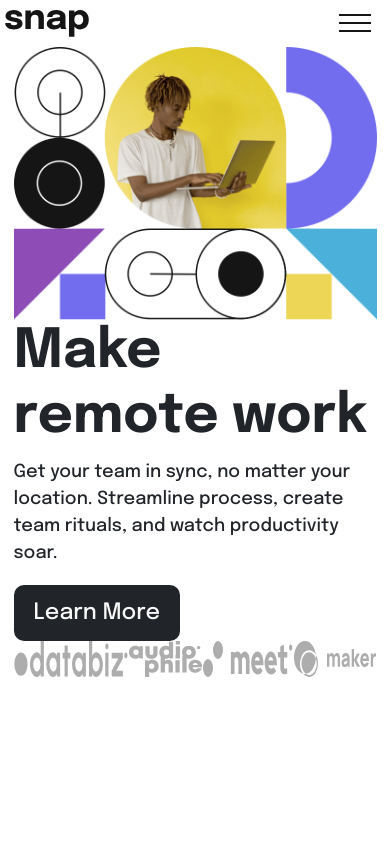
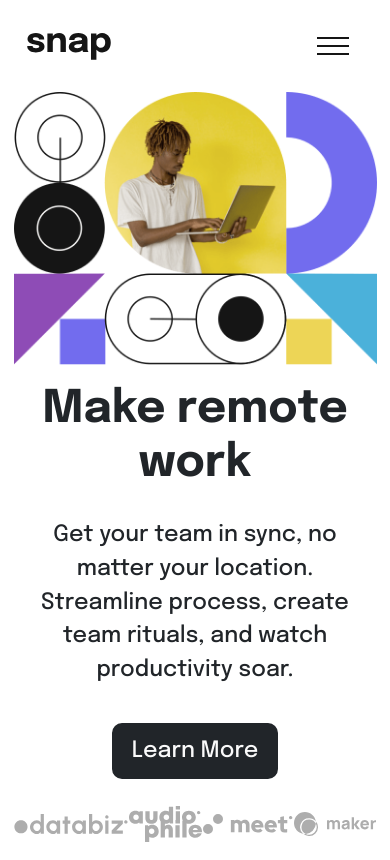
Before and after one commit to Diego-SLuiz/FrontEnd-Mentor, a plain HTML site: page Junior-Landing-Page/index.html in a window 390 px wide. Drawn offline with nearby package versions, Linux system fonts and the light colour scheme.

Commit message:
Breakpoint e responsividade

```diff
--- a/Junior-Landing-Page/index.html
+++ b/Junior-Landing-Page/index.html
@@ -19,7 +19,7 @@
 <body id="custom-bs">
 
     <!-- Main menu -->
-    <nav class="p-1 p-md-4 container-lg navbar navbar-expand-md">
+    <nav class="p-4 mb-0 mb-md-5 container-lg navbar navbar-expand-md">
         <img class="me-4 navbar-brand img-fluid" src="assets/logo.svg">
 
         <button class="navbar-toggler" type="button" data-bs-toggle="collapse" data-bs-target="#menu">
@@ -60,21 +60,21 @@
     </nav>
 
     <!--  -->
-    <main class="container">
+    <main class="container d-flex justify-content-center">
         <div class="row g-lg-5">
 
-            <section class="col-12 col-md-6 p-lg-5 order-last order-md-first d-flex flex-column justify-content-evenly">
-                <h1 class="text-large">Make remote work</h1>
+            <section class="col-12 col-lg-6 order-last order-lg-first d-flex flex-column justify-content-evenly">
+                <h1 class="pt-3 text-large text-center text-lg-start">Make remote work</h1>
 
-                <p>
+                <p class="lead text-center text-lg-start py-3">
                     Get your team in sync, no matter your location.
                     Streamline process, create team rituals, and watch
                     productivity soar.
                 </p>
 
-                <button class="btn btn-lg btn-dark text-light border-2 border-dark transparent align-self-start">Learn More</button>
+                <button class="btn btn-lg btn-dark text-light border-2 border-dark transparent align-self-center align-self-lg-start mb-4">Learn More</button>
 
-                <div class="d-flex justify-content-between">
+                <div class="d-flex justify-content-between align-items-center mb-3">
                     <img src="assets/client-databiz.svg">
                     <img src="assets/client-audiophile.svg">
                     <img src="assets/client-meet.svg">
@@ -83,9 +83,9 @@
 
             </section>
 
-            <section class="col-12 col-md-6 p-lg-5">
-                <img class="img-fluid d-none d-md-block" src="assets/image-hero-desktop.png">
-                <img class="img-fluid d-block d-md-none" src="assets/image-hero-mobile.png">
+            <section class="col-12 col-lg-5 offset-1 m-0 m-lg-auto">
+                <img class="img-fluid d-none d-lg-block" src="assets/image-hero-desktop.png">
+                <img class="img-fluid d-block d-lg-none" src="assets/image-hero-mobile.png">
             </section>
 
         </div>
--- a/Junior-Landing-Page/style.css
+++ b/Junior-Landing-Page/style.css
@@ -48,6 +48,25 @@ html, body
 
 #custom-bs .text-large
 {
-    font-size: 3rem!important;
+    font-size: 4rem!important;
     font-weight: 700!important;
 }
+
+main
+{
+    min-height: 80vh;
+}
+
+@media (max-width: 768px)
+{
+    body
+    {
+        font-size: 14px;
+    }
+
+    #custom-bs .text-large
+    {
+        font-size: 2.5rem!important;
+        font-weight: 700!important;
+    }
+}
```
